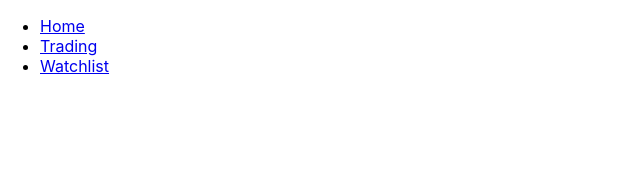
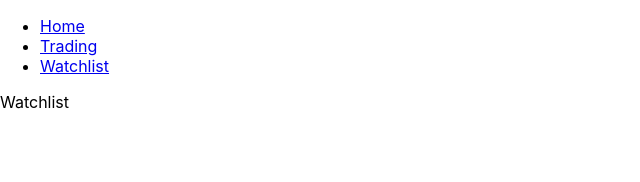
Before and after one commit to stringtheory92/phase-3-project-react-side, a React (Create React App) app: page /watchlist in a window 1280 px wide. Shown: the top 182 px of the page, without its empty margins (0-640 px from the left). Built offline with nearby package versions, Linux system fonts and the light colour scheme.

Commit message:
displays stock name and ticker on home. Updated ap.js

```diff
--- a/src/App.js
+++ b/src/App.js
@@ -2,6 +2,8 @@ import './App.css';
 import Login from './Login';
 import {BrowserRouter as Router, Route, Routes} from 'react-router-dom';
 import Navbar from './Navbar';
+import Trading from './Trading';
+import WatchList from './WatchList';
 import HomeScreen from './HomeScreen';
 import { useState, useEffect } from 'react';
 
@@ -12,9 +14,11 @@ function App() {
 
   useEffect(() =>{
     const currentUser = localStorage.getItem("username")
+
+    console.log(currentUser)
     if (currentUser){
       setIsLoggedIn(true)
-      fetch(`http://localhost:9292/user/:${currentUser}`)
+      fetch(`http://localhost:9292/user/${currentUser}`)
       .then(resp => resp.json())
       .then(data => setUserState(data))
     }
@@ -22,15 +26,18 @@ function App() {
     else{
       setIsLoggedIn(false)
     }
+
   }, [])
+
+  console.log(userState)
   return (
 
     <Router>
       <Navbar/>
         <Routes>
           <Route exact path='/' element={isLoggedIn ? ( <HomeScreen />) : ( <Login replace to={"/login"}/>)}/>
-          <Route path='/trading'/>
-          <Route path='/watchlist'/>
+          <Route path='/trading' element={<Trading userState={userState}/>}/>
+          <Route path='/watchlist' element={<WatchList userState={userState}/>}/>
         </Routes>
     </Router>
     // <div className="App">
```
Also changed, not shown: src/HomeScreen.js (line endings or trailing spaces), src/WatchList.js (renamed from src/Watchlist.js).
